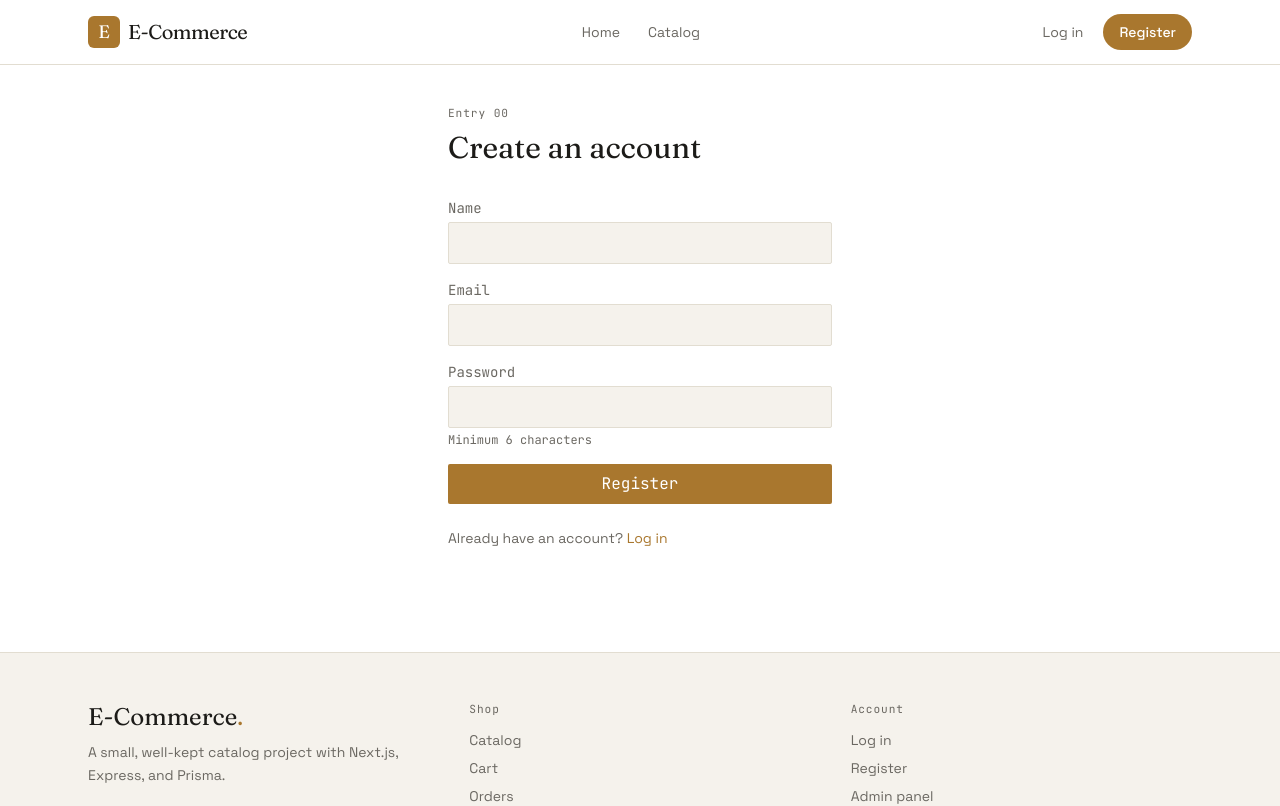
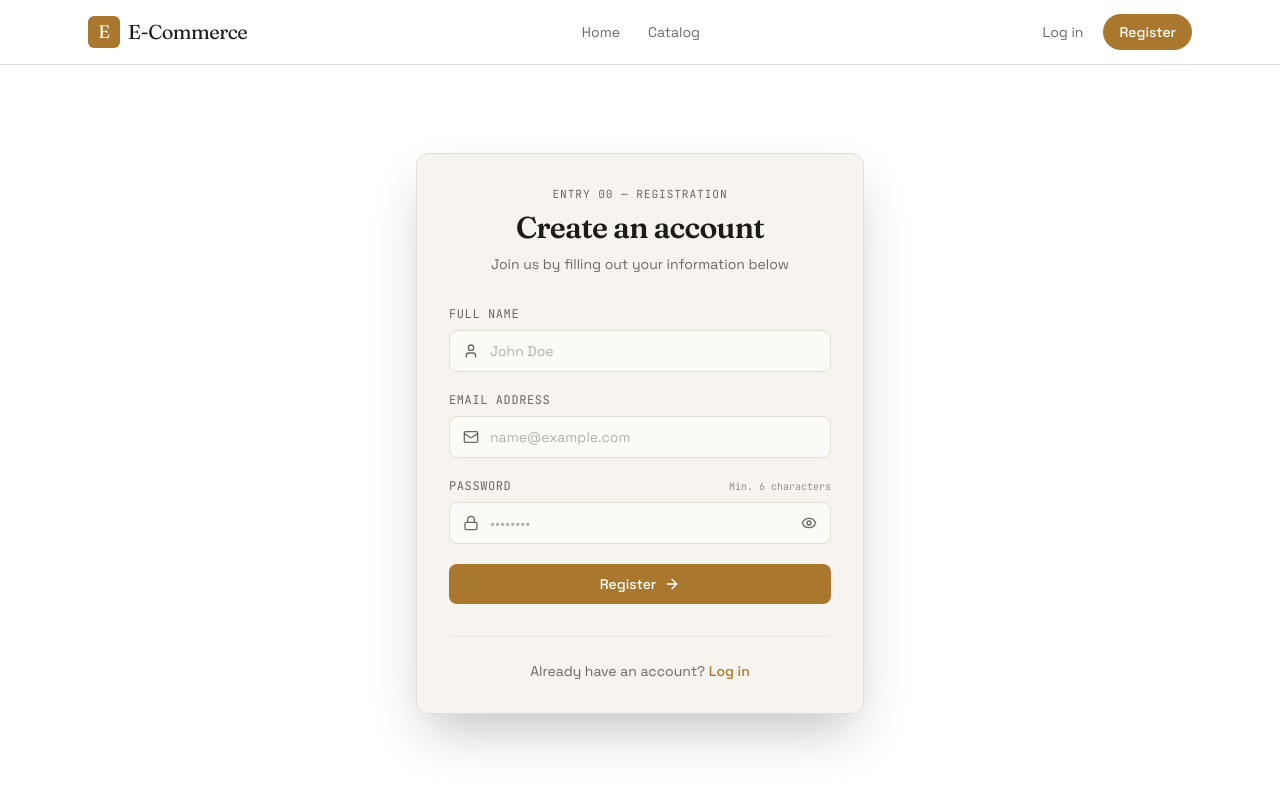
Before and after one commit to faysalhasanmd/e-Commerce-StockBook, a Next.js app in the folder client/: page /register in a window 1280 px wide. Shown: the top 806 px of the page. Built offline with nearby package versions, Linux system fonts and the light colour scheme; no server answers.

Commit message:
redesign login and register page

```diff
--- a/client/app/login/page.tsx
+++ b/client/app/login/page.tsx
@@ -6,12 +6,22 @@ import Link from "next/link";
 import api from "@/lib/axios";
 import { useAuthStore } from "@/store/authStore";
 import { ApiResponse, User } from "@/types";
+import {
+  Mail,
+  Lock,
+  Eye,
+  EyeOff,
+  ArrowRight,
+  Loader2,
+  AlertCircle,
+} from "lucide-react";
 
 export default function LoginPage() {
   const router = useRouter();
   const login = useAuthStore((s) => s.login);
   const [email, setEmail] = useState("");
   const [password, setPassword] = useState("");
+  const [showPassword, setShowPassword] = useState(false);
   const [error, setError] = useState<string | null>(null);
   const [loading, setLoading] = useState(false);
 
@@ -20,64 +30,126 @@ export default function LoginPage() {
     setError(null);
     setLoading(true);
     try {
-      const res = await api.post<ApiResponse<{ user: User; token: string }>>("/auth/login", {
+      const res = await api.post<ApiResponse<{ user: User; token: string }>>(
+        "/auth/login",
+        {
           email,
           password,
-      });
+        },
+      );
       login(res.data.data.user, res.data.data.token);
       router.push("/products");
     } catch (err: any) {
-      setError(err.response?.data?.message || "Login failed. Check your details.");
+      setError(
+        err.response?.data?.message || "Login failed. Check your details.",
+      );
     } finally {
       setLoading(false);
     }
   };
 
   return (
-    <div className="max-w-sm mx-auto">
-      <p className="catalog-number mb-2">Entry 01</p>
-      <h1 className="font-display text-3xl text-paper mb-8">Log in</h1>
+    <div className="min-h-[80vh] flex items-center justify-center px-4 py-12">
+      <div className="w-full max-w-md bg-panel/80 backdrop-blur-md border border-line rounded-xl p-8 shadow-2xl">
+        {/* Header */}
+        <div className="text-center mb-8">
+          <span className="catalog-number text-xs font-mono tracking-widest text-brass uppercase block mb-2">
+            Entry 01 — Authentication
+          </span>
+          <h1 className="font-display text-3xl text-paper font-semibold tracking-tight">
+            Welcome back
+          </h1>
+          <p className="text-sm text-muted mt-2">
+            Enter your credentials to access your account
+          </p>
+        </div>
 
-      <form onSubmit={handleSubmit} className="space-y-4">
+        {/* Error Alert */}
+        {error && (
+          <div className="mb-6 p-3.5 rounded-lg bg-rust/10 border border-rust/30 flex items-start gap-3 text-rust text-sm">
+            <AlertCircle className="w-5 h-5 shrink-0 mt-0.5" />
+            <span>{error}</span>
+          </div>
+        )}
+
+        {/* Form */}
+        <form onSubmit={handleSubmit} className="space-y-5">
           <div>
-          <label className="block text-sm text-muted mb-1 font-mono">Email</label>
+            <label className="block text-xs font-mono uppercase tracking-wider text-muted mb-2">
+              Email Address
+            </label>
+            <div className="relative">
+              <Mail className="absolute left-3.5 top-1/2 -translate-y-1/2 w-4 h-4 text-muted" />
               <input
                 type="email"
                 required
+                placeholder="name@example.com"
                 value={email}
                 onChange={(e) => setEmail(e.target.value)}
-            className="w-full bg-panel border hairline rounded-sm px-3 py-2 text-paper focus:border-brass outline-none"
+                className="w-full bg-ink/50 border border-line rounded-lg pl-10 pr-4 py-2.5 text-sm text-paper placeholder:text-muted/50 focus:border-brass focus:outline-none focus:ring-1 focus:ring-brass transition-all"
               />
+            </div>
           </div>
 
           <div>
-          <label className="block text-sm text-muted mb-1 font-mono">Password</label>
+            <label className="block text-xs font-mono uppercase tracking-wider text-muted mb-2">
+              Password
+            </label>
+            <div className="relative">
+              <Lock className="absolute left-3.5 top-1/2 -translate-y-1/2 w-4 h-4 text-muted" />
               <input
-            type="password"
+                type={showPassword ? "text" : "password"}
                 required
+                placeholder="••••••••"
                 value={password}
                 onChange={(e) => setPassword(e.target.value)}
-            className="w-full bg-panel border hairline rounded-sm px-3 py-2 text-paper focus:border-brass outline-none"
+                className="w-full bg-ink/50 border border-line rounded-lg pl-10 pr-11 py-2.5 text-sm text-paper placeholder:text-muted/50 focus:border-brass focus:outline-none focus:ring-1 focus:ring-brass transition-all"
               />
+              <button
+                type="button"
+                onClick={() => setShowPassword(!showPassword)}
+                className="absolute right-3.5 top-1/2 -translate-y-1/2 text-muted hover:text-paper transition-colors"
+                aria-label={showPassword ? "Hide password" : "Show password"}
+              >
+                {showPassword ? (
+                  <EyeOff className="w-4 h-4" />
+                ) : (
+                  <Eye className="w-4 h-4" />
+                )}
+              </button>
             </div>
-
-        {error && <p className="text-rust text-sm">{error}</p>}
+          </div>
 
           <button
             type="submit"
             disabled={loading}
-          className="w-full bg-brass text-ink font-mono py-2 rounded-sm hover:opacity-90 transition-opacity disabled:opacity-50"
+            className="w-full mt-2 bg-brass text-ink font-medium text-sm py-2.5 px-4 rounded-lg hover:opacity-90 active:scale-[0.99] transition-all duration-200 disabled:opacity-50 disabled:cursor-not-allowed flex items-center justify-center gap-2 group"
           >
-          {loading ? "Logging in…" : "Log in"}
+            {loading ? (
+              <>
+                <Loader2 className="w-4 h-4 animate-spin" />
+                <span>Logging in…</span>
+              </>
+            ) : (
+              <>
+                <span>Log in</span>
+                <ArrowRight className="w-4 h-4 group-hover:translate-x-0.5 transition-transform" />
+              </>
+            )}
           </button>
         </form>
 
-      <p className="text-muted text-sm mt-6">
-        No account?{" "}
-        <Link href="/register" className="text-brass hover:underline">
+        {/* Footer Link */}
+        <div className="mt-8 pt-6 border-t border-line/60 text-center text-sm text-muted">
+          Don't have an account?{" "}
+          <Link
+            href="/register"
+            className="text-brass hover:underline font-medium transition-colors"
+          >
             Register here
           </Link>
-      </p>
+        </div>
+      </div>
     </div>
   );
 }
--- a/client/app/register/page.tsx
+++ b/client/app/register/page.tsx
@@ -6,6 +6,16 @@ import Link from "next/link";
 import api from "@/lib/axios";
 import { useAuthStore } from "@/store/authStore";
 import { ApiResponse, User } from "@/types";
+import {
+  User as UserIcon,
+  Mail,
+  Lock,
+  Eye,
+  EyeOff,
+  ArrowRight,
+  Loader2,
+  AlertCircle,
+} from "lucide-react";
 
 export default function RegisterPage() {
   const router = useRouter();
@@ -13,6 +23,7 @@ export default function RegisterPage() {
   const [name, setName] = useState("");
   const [email, setEmail] = useState("");
   const [password, setPassword] = useState("");
+  const [showPassword, setShowPassword] = useState(false);
   const [error, setError] = useState<string | null>(null);
   const [loading, setLoading] = useState(false);
 
@@ -21,11 +32,14 @@ export default function RegisterPage() {
     setError(null);
     setLoading(true);
     try {
-      const res = await api.post<ApiResponse<{ user: User; token: string }>>("/auth/register", {
+      const res = await api.post<ApiResponse<{ user: User; token: string }>>(
+        "/auth/register",
+        {
           name,
           email,
           password,
-      });
+        },
+      );
       login(res.data.data.user, res.data.data.token);
       router.push("/products");
     } catch (err: any) {
@@ -36,62 +50,134 @@ export default function RegisterPage() {
   };
 
   return (
-    <div className="max-w-sm mx-auto">
-      <p className="catalog-number mb-2">Entry 00</p>
-      <h1 className="font-display text-3xl text-paper mb-8">Create an account</h1>
+    <div className="min-h-[80vh] flex items-center justify-center px-4 py-12">
+      <div className="w-full max-w-md bg-panel/80 backdrop-blur-md border border-line rounded-xl p-8 shadow-2xl">
+        {/* Header */}
+        <div className="text-center mb-8">
+          <span className="catalog-number text-xs font-mono tracking-widest text-brass uppercase block mb-2">
+            Entry 00 — Registration
+          </span>
+          <h1 className="font-display text-3xl text-paper font-semibold tracking-tight">
+            Create an account
+          </h1>
+          <p className="text-sm text-muted mt-2">
+            Join us by filling out your information below
+          </p>
+        </div>
 
-      <form onSubmit={handleSubmit} className="space-y-4">
+        {/* Error Alert */}
+        {error && (
+          <div className="mb-6 p-3.5 rounded-lg bg-rust/10 border border-rust/30 flex items-start gap-3 text-rust text-sm">
+            <AlertCircle className="w-5 h-5 shrink-0 mt-0.5" />
+            <span>{error}</span>
+          </div>
+        )}
+
+        {/* Form */}
+        <form onSubmit={handleSubmit} className="space-y-5">
+          {/* Name Field */}
           <div>
-          <label className="block text-sm text-muted mb-1 font-mono">Name</label>
+            <label className="block text-xs font-mono uppercase tracking-wider text-muted mb-2">
+              Full Name
+            </label>
+            <div className="relative">
+              <UserIcon className="absolute left-3.5 top-1/2 -translate-y-1/2 w-4 h-4 text-muted" />
               <input
+                type="text"
                 required
+                placeholder="John Doe"
                 value={name}
                 onChange={(e) => setName(e.target.value)}
-            className="w-full bg-panel border hairline rounded-sm px-3 py-2 text-paper focus:border-brass outline-none"
+                className="w-full bg-ink/50 border border-line rounded-lg pl-10 pr-4 py-2.5 text-sm text-paper placeholder:text-muted/50 focus:border-brass focus:outline-none focus:ring-1 focus:ring-brass transition-all"
               />
             </div>
+          </div>
 
+          {/* Email Field */}
           <div>
-          <label className="block text-sm text-muted mb-1 font-mono">Email</label>
+            <label className="block text-xs font-mono uppercase tracking-wider text-muted mb-2">
+              Email Address
+            </label>
+            <div className="relative">
+              <Mail className="absolute left-3.5 top-1/2 -translate-y-1/2 w-4 h-4 text-muted" />
               <input
                 type="email"
                 required
+                placeholder="name@example.com"
                 value={email}
                 onChange={(e) => setEmail(e.target.value)}
-            className="w-full bg-panel border hairline rounded-sm px-3 py-2 text-paper focus:border-brass outline-none"
+                className="w-full bg-ink/50 border border-line rounded-lg pl-10 pr-4 py-2.5 text-sm text-paper placeholder:text-muted/50 focus:border-brass focus:outline-none focus:ring-1 focus:ring-brass transition-all"
               />
             </div>
+          </div>
 
+          {/* Password Field */}
           <div>
-          <label className="block text-sm text-muted mb-1 font-mono">Password</label>
+            <div className="flex items-center justify-between mb-2">
+              <label className="block text-xs font-mono uppercase tracking-wider text-muted">
+                Password
+              </label>
+              <span className="text-[10px] font-mono text-muted/70">
+                Min. 6 characters
+              </span>
+            </div>
+            <div className="relative">
+              <Lock className="absolute left-3.5 top-1/2 -translate-y-1/2 w-4 h-4 text-muted" />
               <input
-            type="password"
+                type={showPassword ? "text" : "password"}
                 required
                 minLength={6}
+                placeholder="••••••••"
                 value={password}
                 onChange={(e) => setPassword(e.target.value)}
-            className="w-full bg-panel border hairline rounded-sm px-3 py-2 text-paper focus:border-brass outline-none"
+                className="w-full bg-ink/50 border border-line rounded-lg pl-10 pr-11 py-2.5 text-sm text-paper placeholder:text-muted/50 focus:border-brass focus:outline-none focus:ring-1 focus:ring-brass transition-all"
               />
-          <p className="text-muted text-xs mt-1 font-mono">Minimum 6 characters</p>
+              <button
+                type="button"
+                onClick={() => setShowPassword(!showPassword)}
+                className="absolute right-3.5 top-1/2 -translate-y-1/2 text-muted hover:text-paper transition-colors"
+                aria-label={showPassword ? "Hide password" : "Show password"}
+              >
+                {showPassword ? (
+                  <EyeOff className="w-4 h-4" />
+                ) : (
+                  <Eye className="w-4 h-4" />
+                )}
+              </button>
+            </div>
           </div>
 
-        {error && <p className="text-rust text-sm">{error}</p>}
-
+          {/* Submit Button */}
           <button
             type="submit"
             disabled={loading}
-          className="w-full bg-brass text-ink font-mono py-2 rounded-sm hover:opacity-90 transition-opacity disabled:opacity-50"
+            className="w-full mt-2 bg-brass text-ink font-medium text-sm py-2.5 px-4 rounded-lg hover:opacity-90 active:scale-[0.99] transition-all duration-200 disabled:opacity-50 disabled:cursor-not-allowed flex items-center justify-center gap-2 group"
           >
-          {loading ? "Creating account…" : "Register"}
+            {loading ? (
+              <>
+                <Loader2 className="w-4 h-4 animate-spin" />
+                <span>Creating account…</span>
+              </>
+            ) : (
+              <>
+                <span>Register</span>
+                <ArrowRight className="w-4 h-4 group-hover:translate-x-0.5 transition-transform" />
+              </>
+            )}
           </button>
         </form>
 
-      <p className="text-muted text-sm mt-6">
+        {/* Footer Link */}
+        <div className="mt-8 pt-6 border-t border-line/60 text-center text-sm text-muted">
           Already have an account?{" "}
-        <Link href="/login" className="text-brass hover:underline">
+          <Link
+            href="/login"
+            className="text-brass hover:underline font-medium transition-colors"
+          >
             Log in
           </Link>
-      </p>
+        </div>
+      </div>
     </div>
   );
 }
--- a/client/components/Navbar.tsx
+++ b/client/components/Navbar.tsx
@@ -1,7 +1,7 @@
 "use client";
 
 import Link from "next/link";
-import { usePathname } from "next/navigation";
+import { usePathname, useRouter } from "next/navigation";
 import { useEffect, useState, useRef } from "react";
 import useSWR from "swr";
 import { useAuthStore } from "@/store/authStore";
@@ -24,6 +24,7 @@ const fetcher = (url: string) => api.get(url).then((res) => res.data);
 export default function Navbar() {
   const { user, logout, hydrate, isHydrated } = useAuthStore();
   const pathname = usePathname();
+  const router = useRouter(); // useRouter Hook
   const [menuOpen, setMenuOpen] = useState(false);
   const menuRef = useRef<HTMLDivElement>(null);
 
@@ -50,6 +51,13 @@ export default function Navbar() {
     document.addEventListener("mousedown", handleClick);
     return () => document.removeEventListener("mousedown", handleClick);
   }, []);
+
+  // Handle Logout & Navigation
+  const handleLogout = () => {
+    setMenuOpen(false);
+    logout();
+    router.push("/login"); // Logout-এর পর login page-এ নেভিগেট করবে
+  };
 
   const isActive = (href: string) =>
     href === "/" ? pathname === "/" : pathname.startsWith(href);
@@ -195,10 +203,7 @@ export default function Navbar() {
                       </>
                     )}
                     <button
-                      onClick={() => {
-                        setMenuOpen(false);
-                        logout();
-                      }}
+                      onClick={handleLogout}
                       className="w-full flex items-center gap-2 px-4 py-2.5 text-sm text-rust hover:bg-rust/10 transition-colors"
                     >
                       <LogOut size={15} /> Log out
```
Lines whose indentation alone changed are shown as unchanged.
